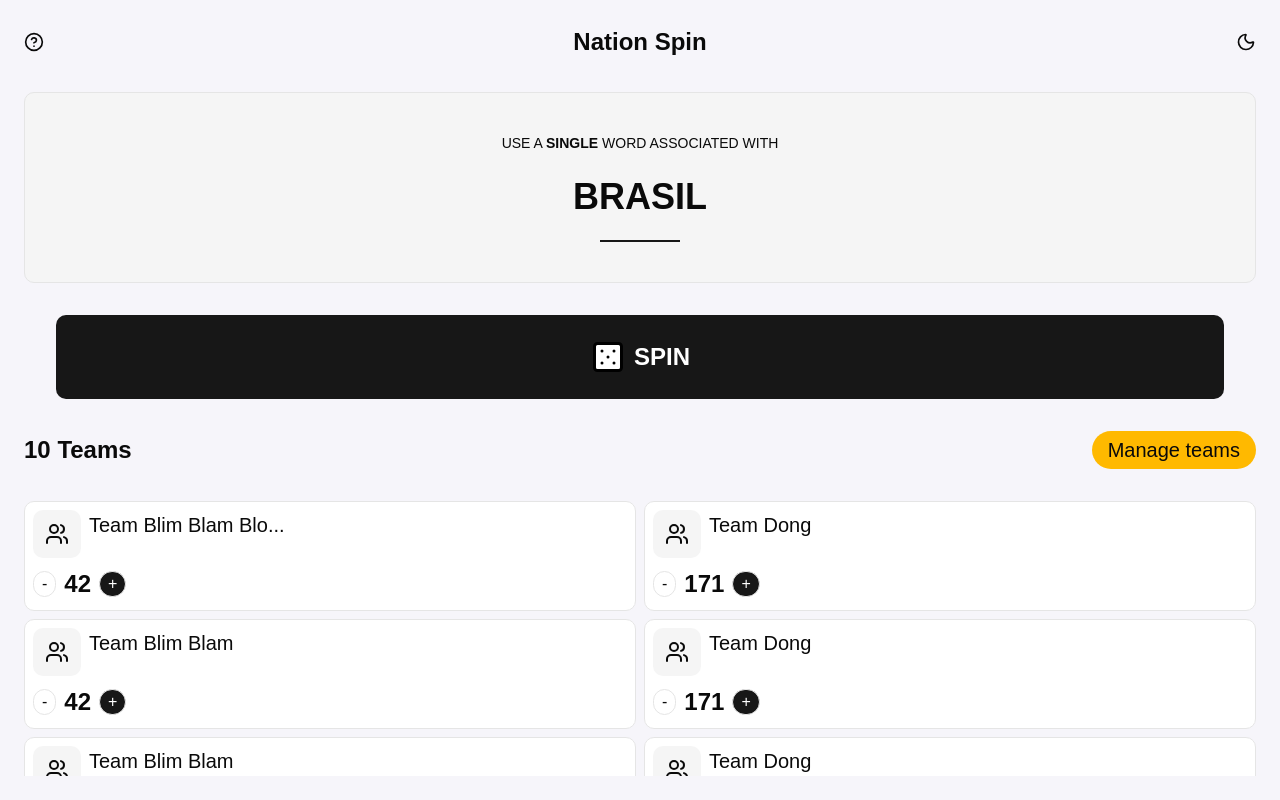
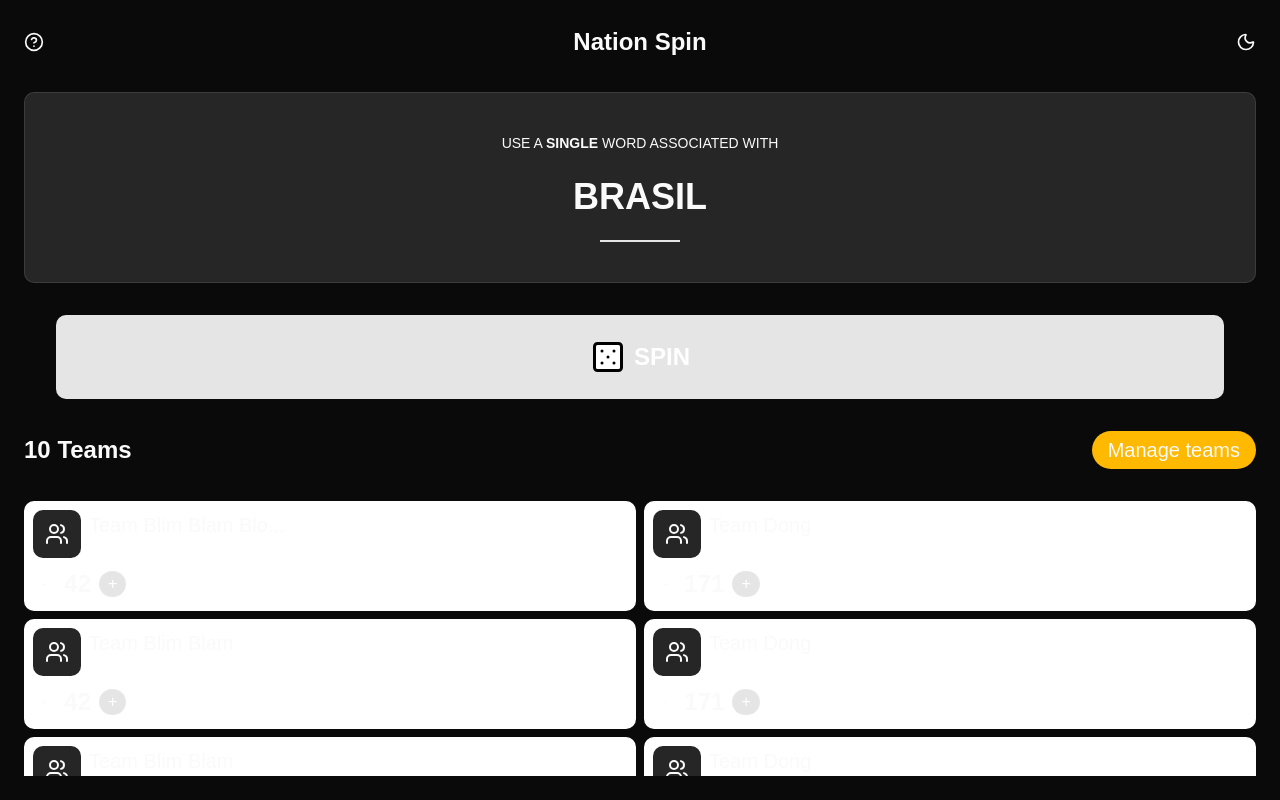
Before and after one commit to 200backflips/nation-spin, a React (Vite) app: page / in a window 1280 px wide. Both pictures are taken after a click on the button 1245 px from the left and 42 px from the top of the page. Built offline with nearby package versions, Linux system fonts and the light colour scheme.

Commit message:
add theme toggle

```diff
--- a/src/routes/__root.tsx
+++ b/src/routes/__root.tsx
@@ -1,21 +1,33 @@
 import { Outlet, createRootRoute } from "@tanstack/react-router";
 import { TanStackRouterDevtools } from "@tanstack/react-router-devtools";
-import { MoonIcon } from "lucide-react";
+import { MoonIcon, SunIcon } from "lucide-react";
 import GameInstructions from "@/components/game-instructions";
+import { useState } from "react";
 
 export const Route = createRootRoute({
   component: RootComponent,
 });
 
 function RootComponent() {
+  const [theme, setTheme] = useState("light");
+
   return (
     <>
       <div className="p-6 h-screen flex flex-col gap-8 bg-background">
         <div className="flex items-center justify-between">
           <GameInstructions />
           <h2 className="text-center">Nation Spin</h2>
-          <button>
-            <MoonIcon className="size-5" />
+          <button
+            onClick={() => {
+              document.documentElement.classList.toggle("dark");
+              setTheme(theme === "dark" ? "light" : "dark");
+            }}
+          >
+            {theme === "dark" ? (
+              <MoonIcon className="size-5" />
+            ) : (
+              <SunIcon className="size-5" />
+            )}
           </button>
         </div>
         <Outlet />
```
